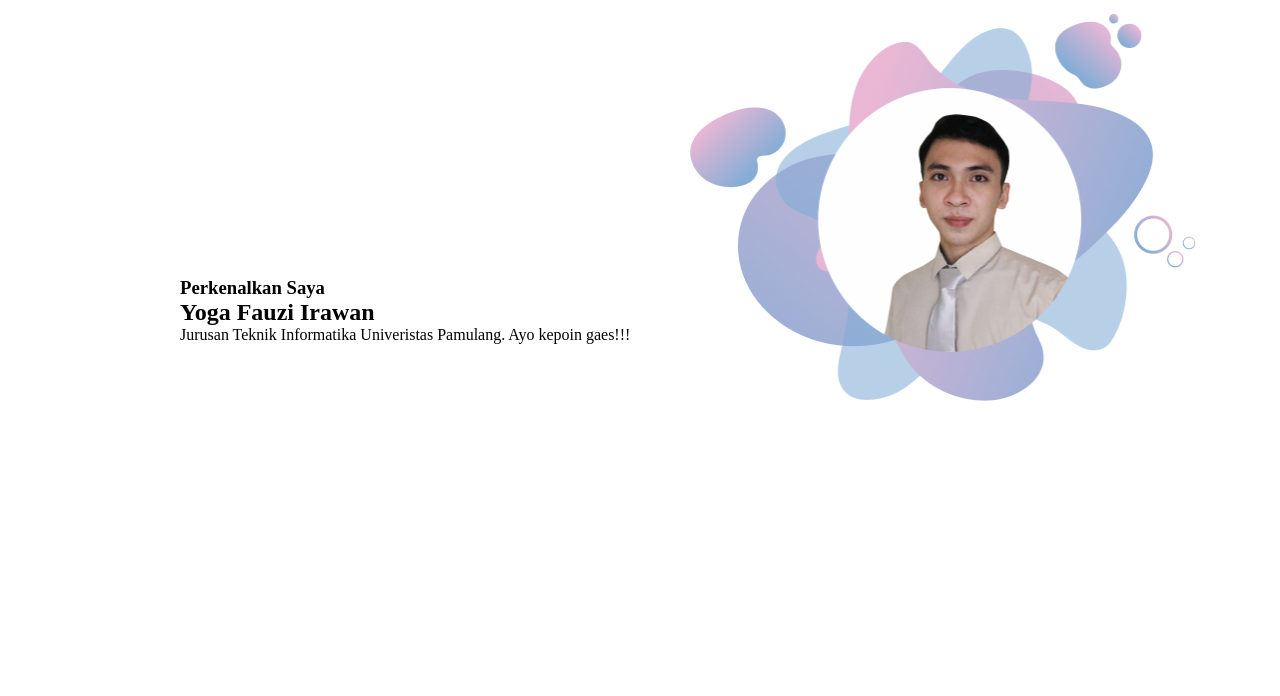
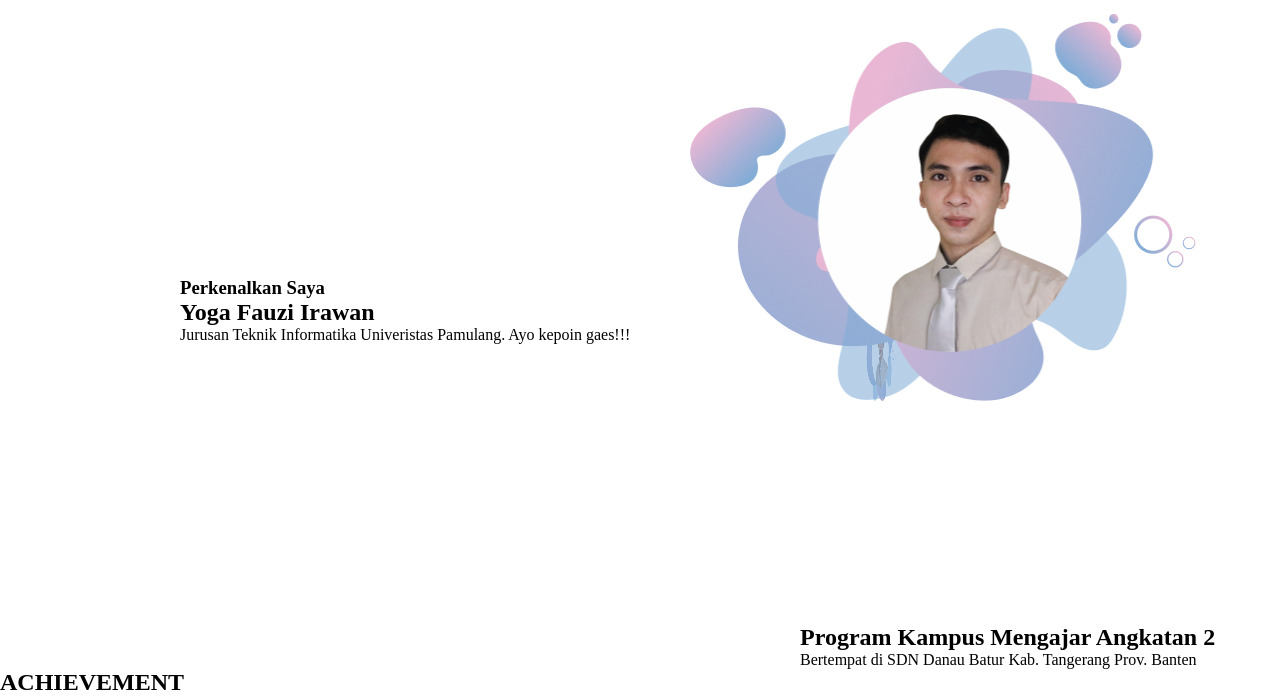
Before and after one commit to Yogafauziirawan97/yogairawan, a plain HTML site: page index.html in a window 1280 px wide. Shown: the part 135-831 px from the top of the page. Before the commit the page ends 800 px from the top, so only its background shows below. Drawn offline with Linux system fonts and the light colour scheme.

Commit message:
tambah baru

```diff
--- a/assets/CSS/style.css
+++ b/assets/CSS/style.css
@@ -22,6 +22,7 @@ ul li{
     margin-right: 20px;
     margin-top: 20px;
     list-style: none;
+
 }
 
 ul li a{
@@ -58,18 +59,7 @@ slice1 {
     font-size: 14px;
     line-height: 15px;
 }
-.photo-contact {
-    display: flex;
-    image-resolution: 30px;
-    position: absolute;
-    top: 100px;
-    display: contents;
-    font-family: Shippori Antique;
-    font-style: normal;
-    font-weight: normal;
-    font-size: 14px;
-    line-height: 20px;
-}
+
 .photo {
     position: absolute;
     width: 512.81px;
@@ -80,8 +70,16 @@ slice1 {
 #slice1 {
     padding-top: 280px;
     padding-left: 180Px;
-    padding-right: 170px;
-
+    padding-right: 300px;
+    list-style: none;
+    margin-right: 100px;
+}
+#slice1 img {
+    padding-top: 280px;
+    padding-left: 180Px;
+    padding-right: 300px;
+    list-style: none;
+    margin-right: 100px;
 }
 #photo-contact {
     padding-top: 149px;
@@ -89,7 +87,20 @@ slice1 {
 }
 
 /* slice 2 */
+#slice2 {
+    padding-top: 280px;
+    padding-left: 800px;
+    padding-bottom: 380;
+    list-style: none;
+}
+#slice {
+    place-content: right;
+    align-content: center;
+}
 
 /* slice 3 */
+#slice3 h2{
+    align-content: center;
+}
 
 /* Footer */
--- a/index.html
+++ b/index.html
@@ -26,22 +26,26 @@
 
 <!-- Slice 1 -->
     <div id="slice1">
+        <img src="/assets/images/Group 6.png" class="photo">
         <h3>Perkenalkan Saya</h3>
         <h2>Yoga Fauzi Irawan</h2>
         <p>Jurusan Teknik Informatika  Univeristas Pamulang.
             Ayo kepoin gaes!!!</p>
     </div>
-    <div id="photo-contact">
-        <img src="/assets/images/Group 6.png" class="photo">
-    </div>
+
 <!-- slice 2 -->
     <div id="slice2">
-
+        <img src="/assets/images/Group 6.png" class="photo">
+        <h2>Program
+            Kampus Mengajar
+            Angkatan 2</h2>
+        <p>Bertempat di
+            SDN Danau Batur Kab. Tangerang Prov. Banten </p>
     </div>
 
 <!-- slice 3 -->
     <div id="slice3">
-
+        <h2>ACHIEVEMENT</h2>
     </div>
 
 <!-- Footer -->
```
